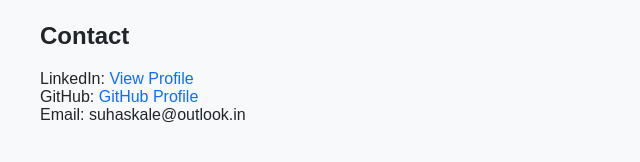
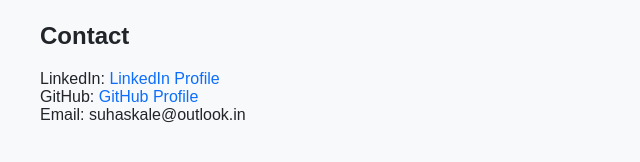
Before and after one commit to kale-suhas/kale-suhas.github.io, a plain HTML site: page index.html in a window 1280 px wide. Shown: the part 462-624 px from the top of the page, 0-640 px from the left. Drawn offline with Linux system fonts and the light colour scheme.

Commit message:
Update index.html

```diff
--- a/index.html
+++ b/index.html
@@ -58,7 +58,7 @@
 <div class="section">
     <h2>Contact</h2>
     <p>
-        LinkedIn: <a href="https://www.linkedin.com/in/suhas-kale-/" target="_blank">View Profile</a><br>
+        LinkedIn: <a href="https://www.linkedin.com/in/suhas-kale-/" target="_blank">LinkedIn Profile</a><br>
         GitHub: <a href="https://github.com/kale-suhas" target="_blank">GitHub Profile</a><br>
         Email: suhaskale@outlook.in
     </p>
```
